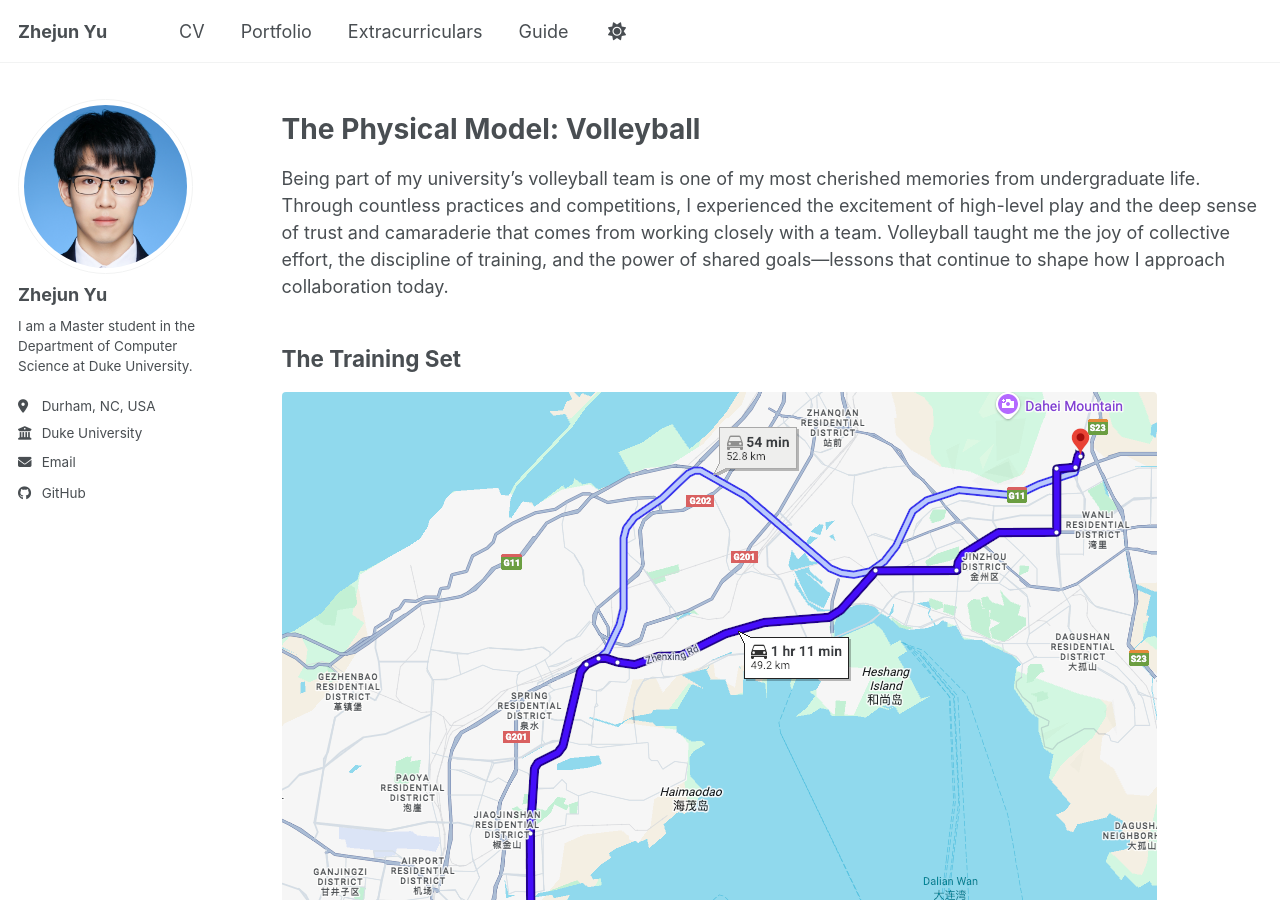
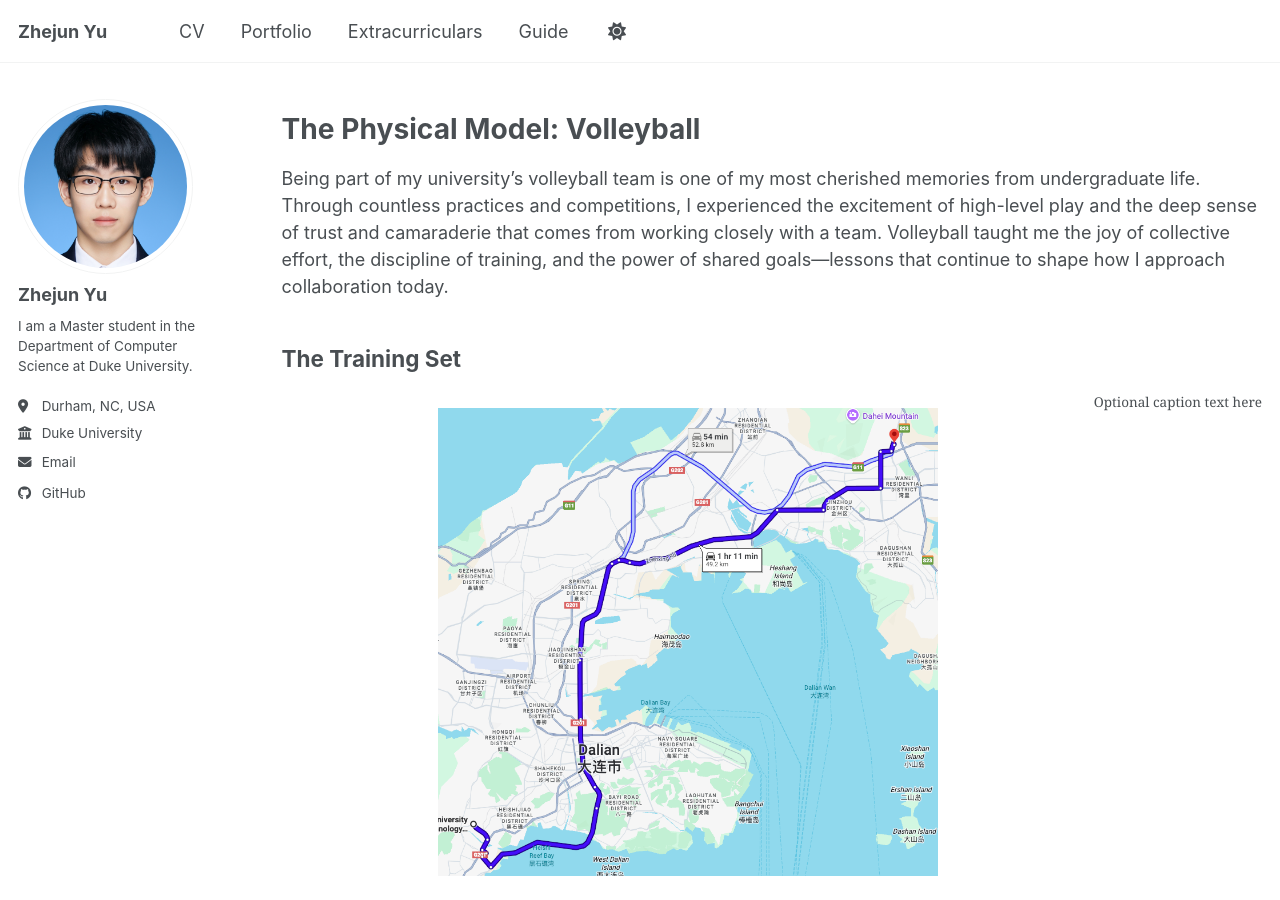
Before and after one commit to unknownyouth/unknownyouth.github.io, a Jekyll site: the page built from _pages/extracurricularis.md, in a window 1280 px wide and 900 px high. Built offline with Jekyll 4.4.1, drawn with Linux system fonts in a browser that asks for light colours; a script bundle is joined from its source files by our own code; library files that are not in the unit come from our copies.

Commit message:
Update image style

```diff
--- a/_pages/extracurricularis.md
+++ b/_pages/extracurricularis.md
@@ -11,7 +11,7 @@
 ## The Training Set
 
 <figure style="text-align: center; margin: 20px 0;">
-    <img src="/images/extracurriculars/map_screenshot.png" alt="Training Image" style="height: auto; width: auto; max-width: 100%;">
+    <img src="/images/extracurriculars/map_screenshot.png" alt="Training Image" style="width: 500px; height: 500px; object-fit: contain; display: block; margin: 0 auto;">
     <figcaption>Optional caption text here</figcaption>
 </figure>
 
```
